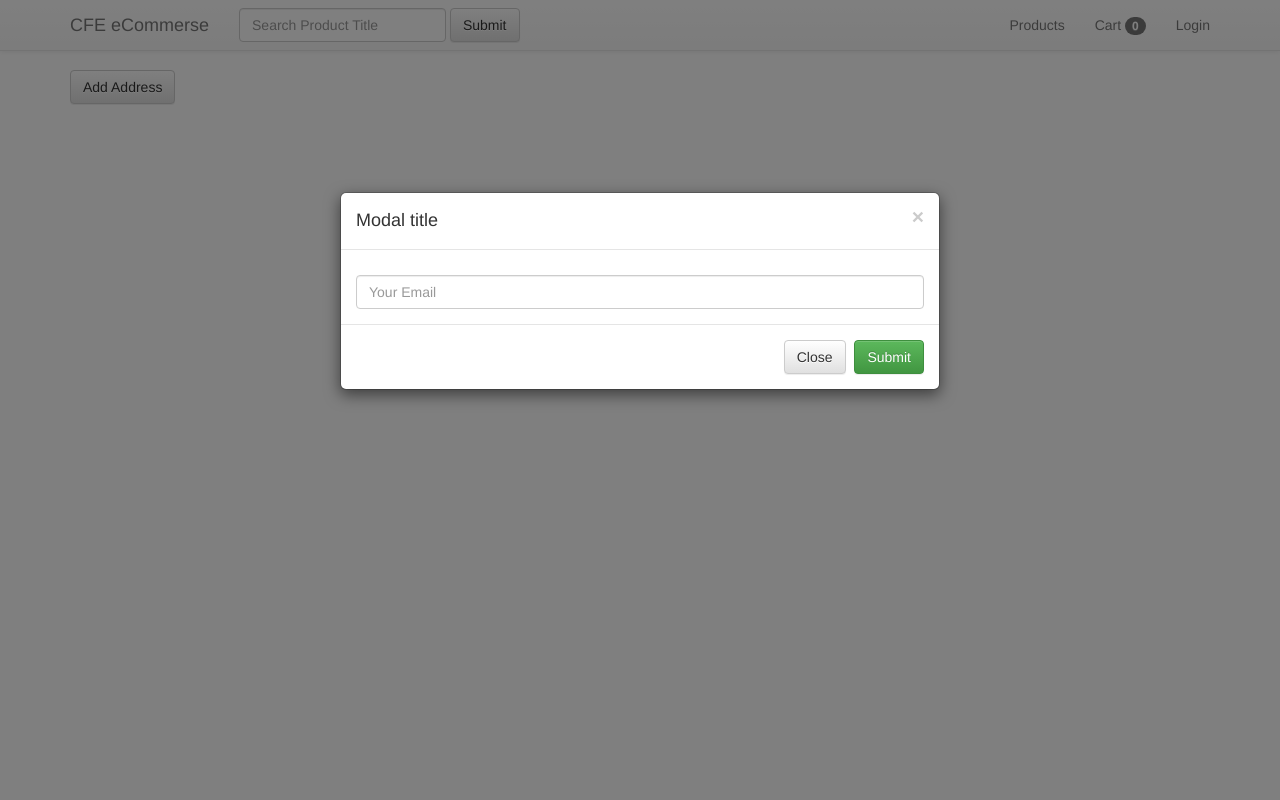
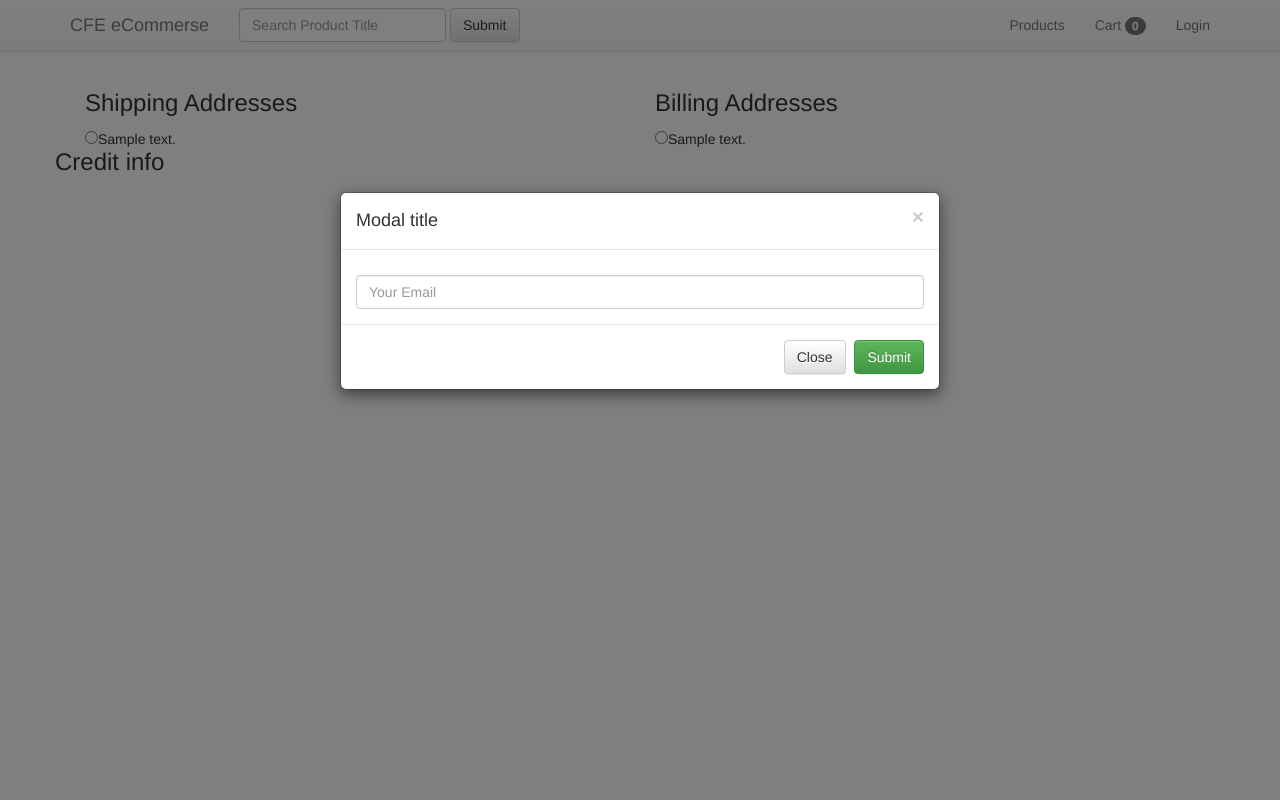
Before and after one commit to loafbaker/-django_ecommerce1-, a Django app: template templates/orders/checkout.html in a window 1280 px wide. Run offline with Django 3.2, Linux system fonts and the light colour scheme; the template is opened without the code that fills it: most values are stand-ins (such as "Sample title", 1, 10 or a date in 2020); some libraries are stand-ins or nearby versions.

Commit message:
Add form view to the current addresses

```diff
--- a/templates/orders/checkout.html
+++ b/templates/orders/checkout.html
@@ -1,9 +1,61 @@
 {% extends "base.html" %}
 
 {% block content %}
-<form method="POST" action="{% url 'ajax_add_user_address' %}?next=checkout">{% csrf_token %}
-{{ address_form.as_p }}
 
-<input type="submit" class="btn btn-default" value="Add Address" />
+{% if address_form %}
+
+<div class="col-sm-6 pull-right">
+  <h3>Add new Address</h3>
+  <form method="POST" action="{% url 'ajax_add_user_address' %}?next=checkout">{% csrf_token %}
+
+  {{ address_form.as_p }}
+
+    <input type="submit" class="btn btn-default" value="Add Address" />
+  </form>
+</div>
+
+{% endif %}
+
+
+<form method="POST" action="">{% csrf_token %}
+
+
+{% if current_addresses %}
+
+<div class="col-sm-6">
+  <h3>Shipping Addresses</h3>
+
+  {% for address in current_addresses %}
+  <input type="radio" name="shipping_address" value="{{ address.id }}">{{ address.get_address }}<br/>
+
+  {% endfor %}
+
+</div>
+
+{% endif %}
+
+
+{% if billing_addresses %}
+
+<div class="col-sm-6">
+  <h3>Billing Addresses</h3>
+
+  {% for address in billing_addresses %}
+
+  <input type="radio" name="billing_address" value="{{ address.id }}">{{ address.get_address }}<br/>
+
+  {% endfor %}
+
+</div>
+
+{% endif %}
+
+<div class="row">
+  <h3>Credit info</h3>
+</div>
+
+
+
 </form>
+
 {% endblock %}
```
Also changed, not shown: accounts/models.py (+9 -0 lines), orders/views.py (+8 -1 lines), README.md, django_ecommerce1.sqlite.
